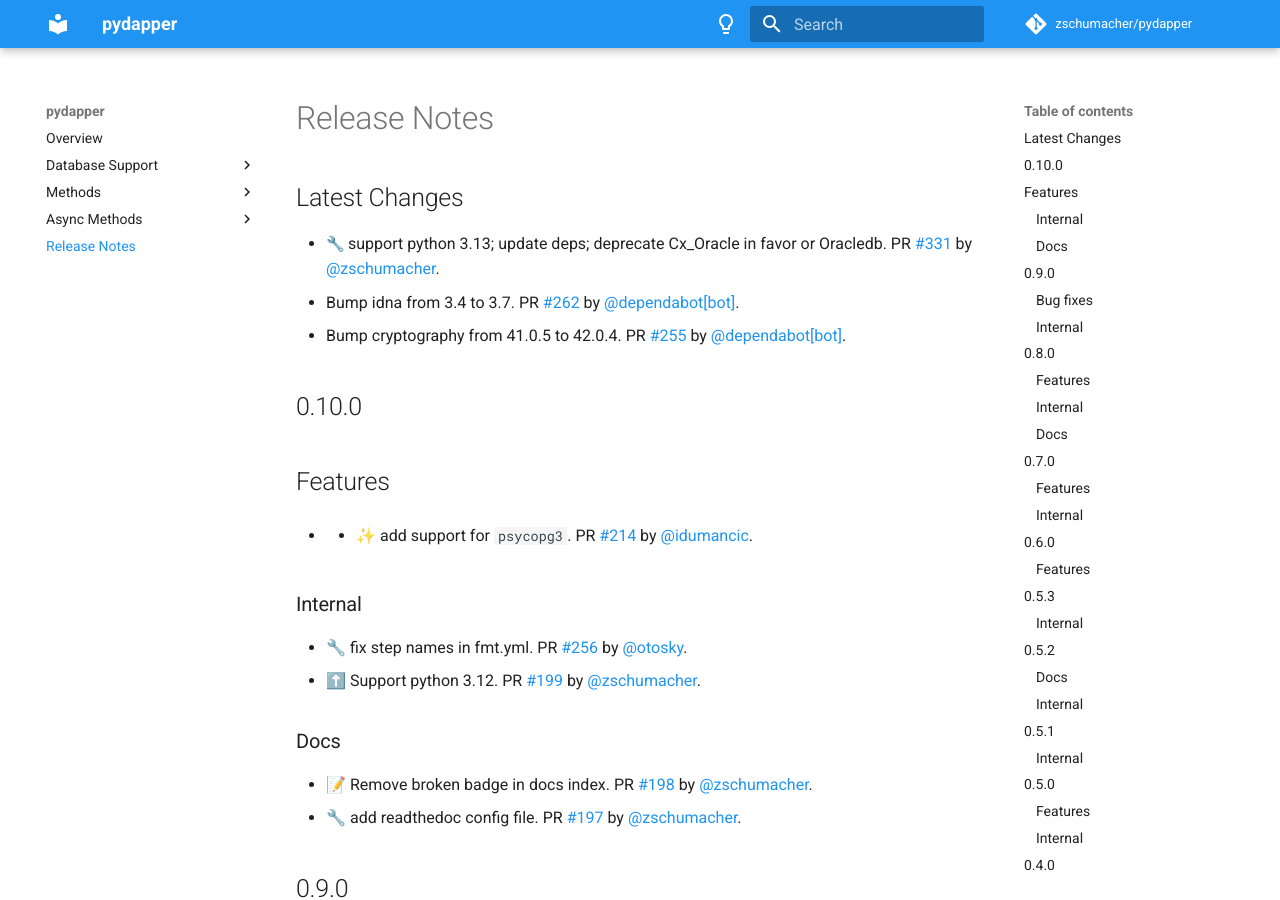
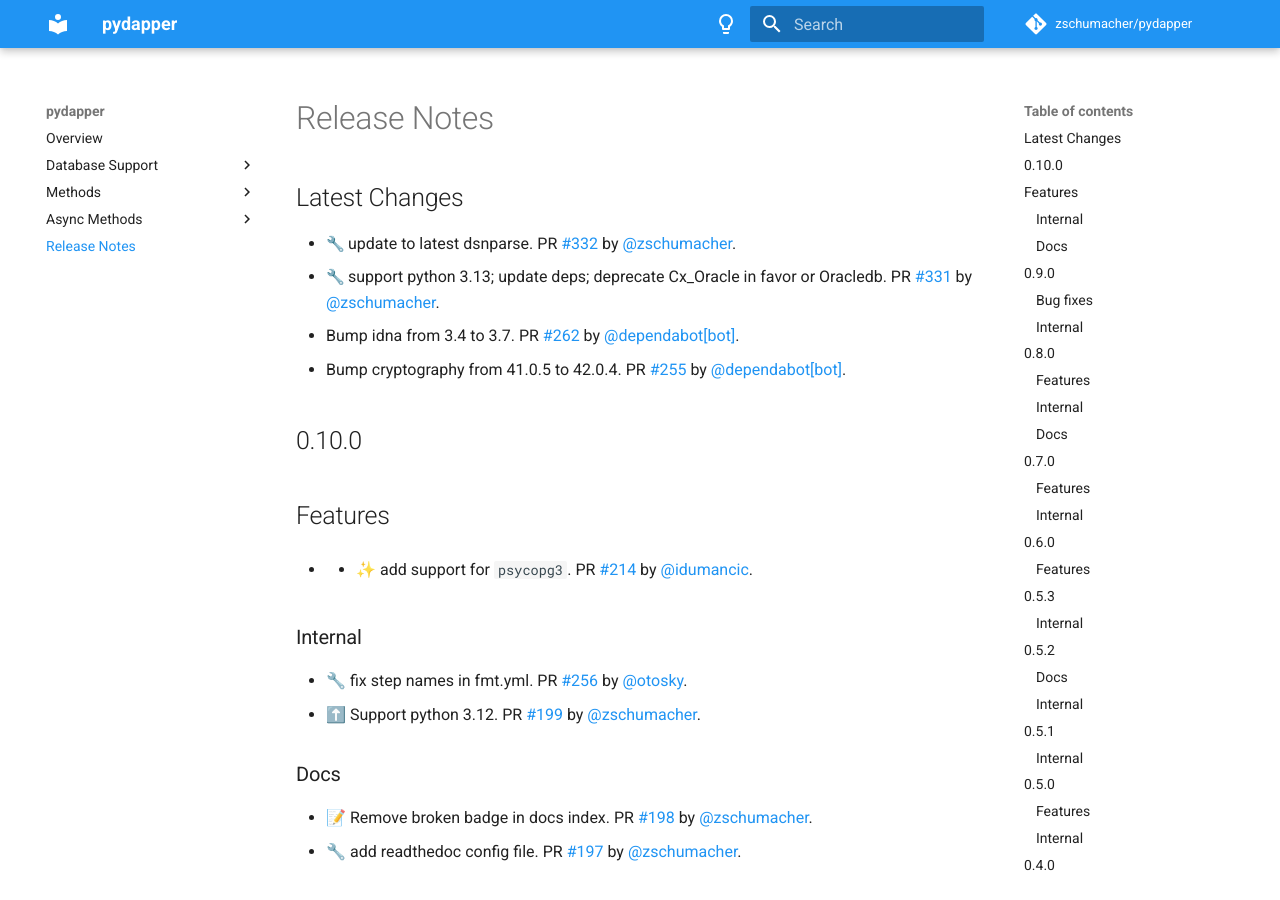
Before and after one commit to zschumacher/pydapper, an MkDocs documentation site: the page built from docs/release_notes.md, in a window 1280 px wide and 900 px high. Built offline with MkDocs 1.6.1 and Material for MkDocs 9.7.7, drawn with Linux system fonts in a browser that asks for light colours; emoji names are drawn with the system emoji font; comment, search, counter and statistics services are not loaded.

Commit message:
📝 Update release notes

```diff
--- a/docs/release_notes.md
+++ b/docs/release_notes.md
@@ -1,5 +1,6 @@
 ## Latest Changes
 
+* :wrench: update to latest dsnparse. PR [#332](https://github.com/zschumacher/pydapper/pull/332) by [@zschumacher](https://github.com/zschumacher).
 * :wrench: support python 3.13; update deps; deprecate Cx_Oracle in favor or Oracledb. PR [#331](https://github.com/zschumacher/pydapper/pull/331) by [@zschumacher](https://github.com/zschumacher).
 * Bump idna from 3.4 to 3.7. PR [#262](https://github.com/zschumacher/pydapper/pull/262) by [@dependabot[bot]](https://github.com/apps/dependabot).
 * Bump cryptography from 41.0.5 to 42.0.4. PR [#255](https://github.com/zschumacher/pydapper/pull/255) by [@dependabot[bot]](https://github.com/apps/dependabot).
```
